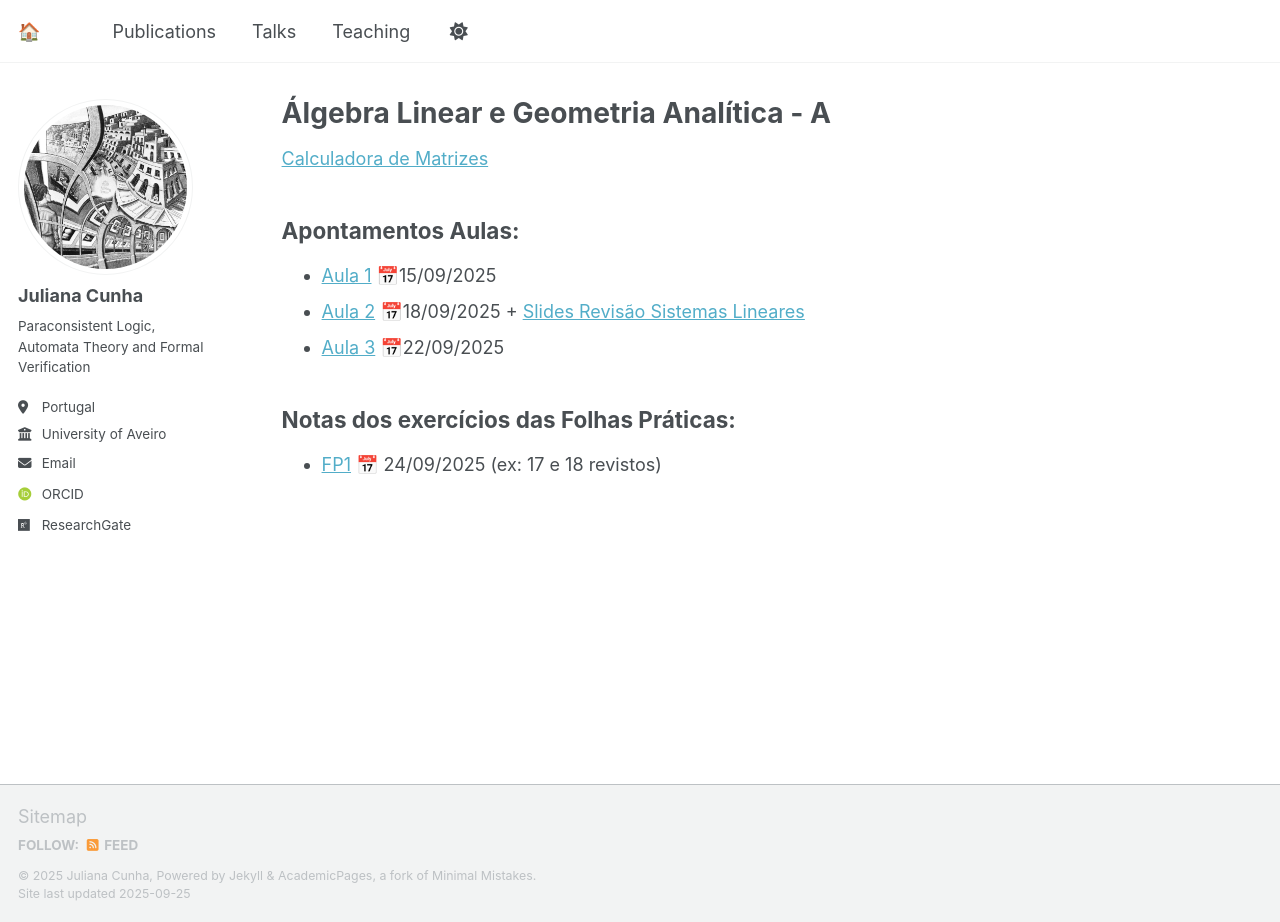
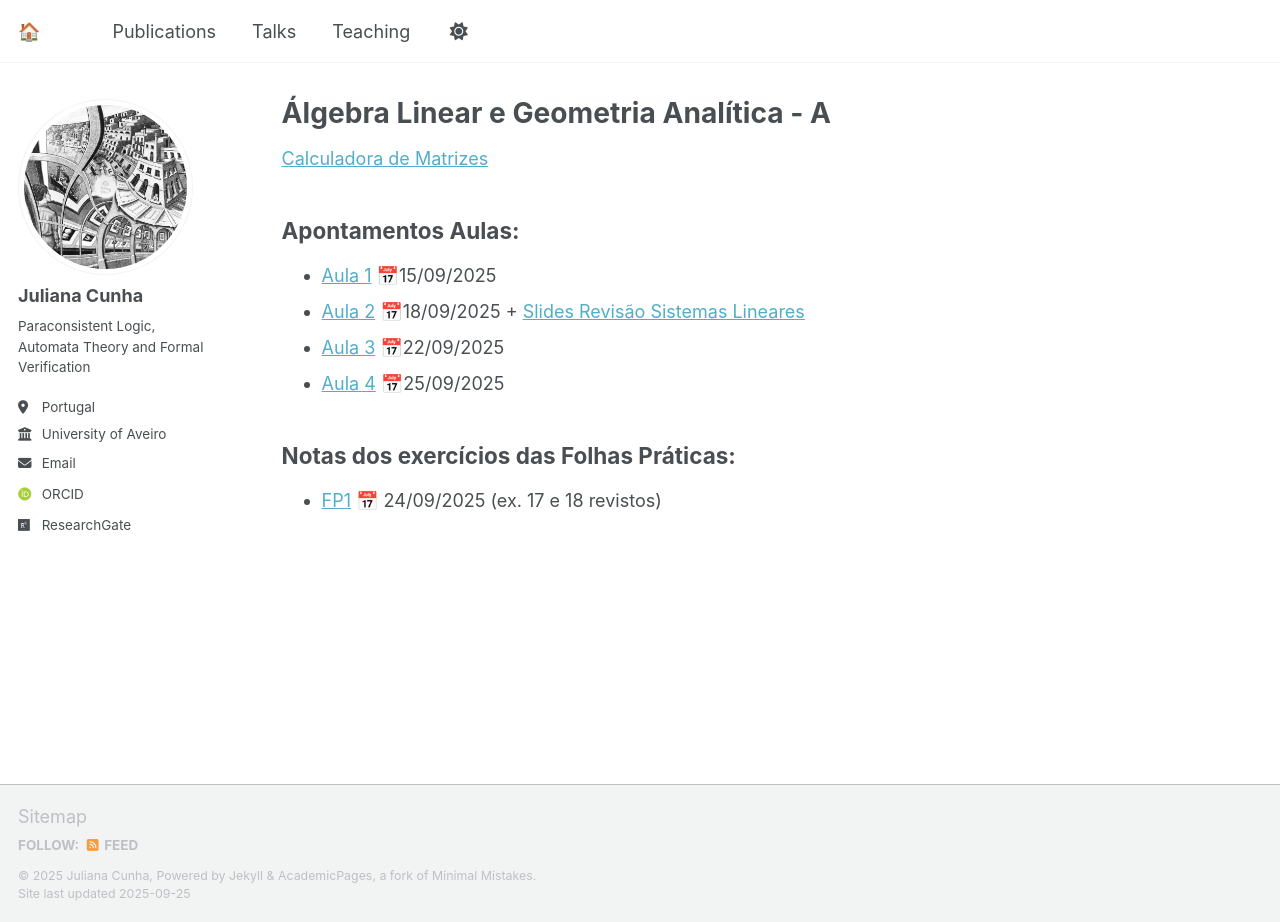
Before and after one commit to juliana-cunha/juliana-cunha.github.io, a Jekyll site: the page built from _pages/teaching.md, in a window 1280 px wide and 922 px high. Built offline with Jekyll 4.4.1, drawn with Linux system fonts in a browser that asks for light colours; some web fonts are replaced; a script that is not in the unit is left out.

Commit message:
Update teaching.md

```diff
--- a/_pages/teaching.md
+++ b/_pages/teaching.md
@@ -4,6 +4,7 @@ title: "Álgebra Linear e Geometria Analítica - A"
 permalink: /teaching/
 author_profile: true
 ---
+
 
 [Calculadora de Matrizes](https://matrixcalc.org/)
 
@@ -12,7 +13,8 @@ Apontamentos Aulas:
 - [Aula 1](https://juliana-cunha.github.io/files/Aula%201.pdf) 📅15/09/2025
 - [Aula 2](https://juliana-cunha.github.io/files/Aula%202.pdf) 📅18/09/2025  +  [Slides Revisão Sistemas Lineares](https://juliana-cunha.github.io/files/Revis%C3%A3o_sistemas_lineares.pdf)
 - [Aula 3](https://juliana-cunha.github.io/files/Aula%203.pdf) 📅22/09/2025
+- [Aula 4](https://juliana-cunha.github.io/files/Aula%204.pdf) 📅25/09/2025
 
 Notas dos exercícios das Folhas Práticas:
 ------
-- [FP1](https://juliana-cunha.github.io/files/FP1_res.pdf) 📅 24/09/2025 (ex: 17 e 18 revistos)
+- [FP1](https://juliana-cunha.github.io/files/FP1_res.pdf) 📅 24/09/2025 (ex. 17 e 18 revistos)
```
